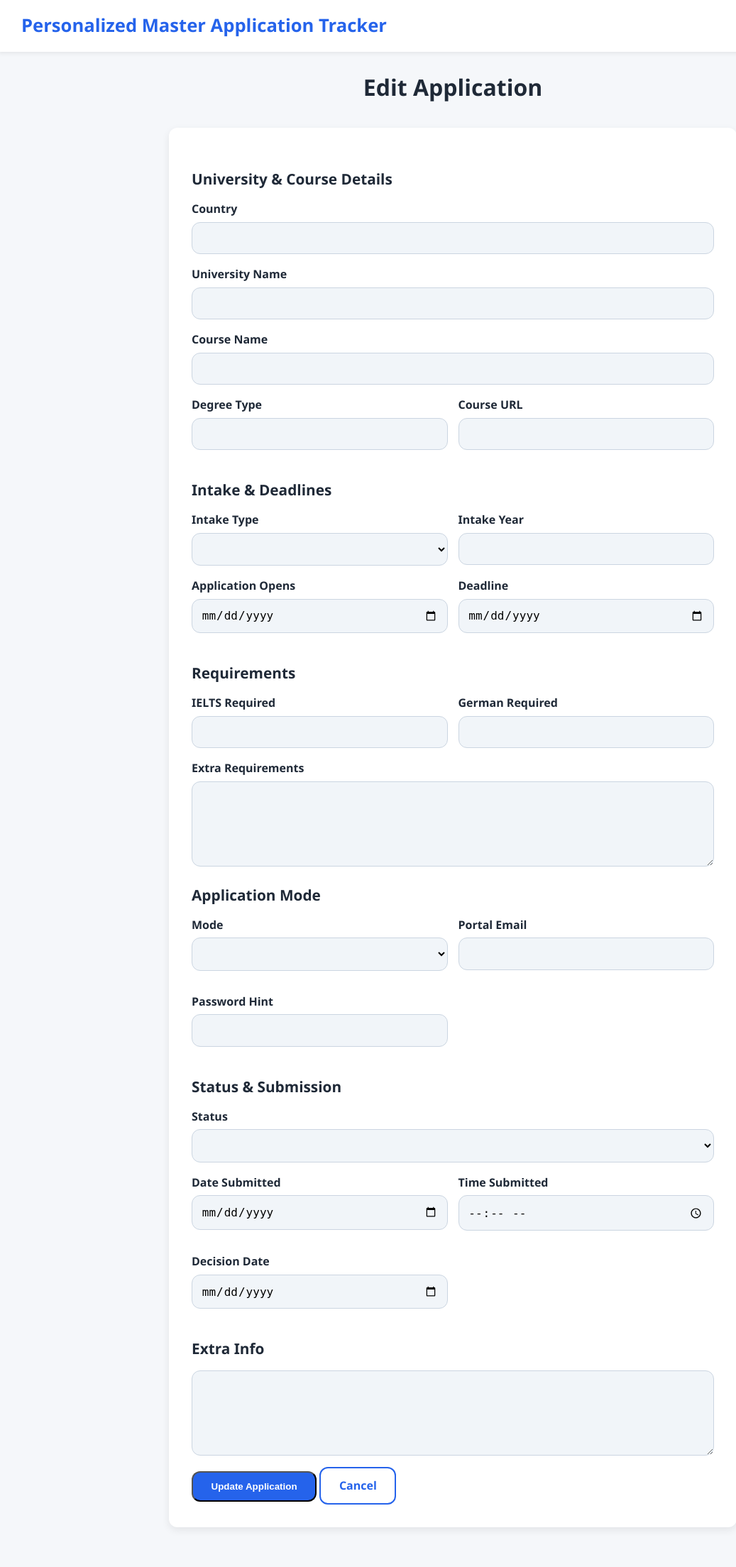
After one commit to YagneshGuduru/personalised_college_applications_tracker, a Flask app: template app/templates/edit_application.html in a window 1280 px wide. The commit adds this page. Shown: the whole page at 71% size, without its empty margins (2-1039 px from the left). Run offline with Flask 3, Linux system fonts and the light colour scheme; the template is opened without the code that fills it, so the values that code supplies are empty.

Commit message:
Created a edit_application page similar to add_application form page.

```diff
--- a/app/templates/application_details.html
+++ b/app/templates/application_details.html
@@ -11,7 +11,7 @@
         <div class="dropdown subnav-item">
             <span class="subnav-link">Application Actions ▾</span>
             <div class="dropdown-panel">
-                <a class="dropdown-link">Edit Application</a>
+                <a href="{{ url_for('edit_application', app_id = app.app_id)}}" class="dropdown-link">Edit Application</a>
                 <a class="dropdown-link danger">Delete Application</a>
             </div>
         </div>
--- /dev/null
+++ b/app/templates/edit_application.html
@@ -0,0 +1,208 @@
+{% extends "base.html" %}
+
+{% block title %}Edit Application{% endblock %}
+
+{% block content %}
+
+<h1 style="text-align:center; margin-bottom:1.5rem;">Edit Application</h1>
+
+<div class="form-container">
+
+    <form method="POST" action="{{ url_for('update_application', app_id=app.app_id) }}">
+
+        <!-- UNIVERSITY & COURSE INFO -->
+        <h2 class="form-section-title">University & Course Details</h2>
+
+        <div class="form-group typeahead">
+            <label>Country</label>
+            <input type="text" id="country_name" name="country_name"
+                   autocomplete="off" required
+                   value="{{ app.country_name }}">
+            <div class="dropdown-list" id="country_dropdown"></div>
+        </div>
+
+        <div class="form-group typeahead">
+            <label>University Name</label>
+            <input type="text" id="university_name" name="university_name"
+                   autocomplete="off" required
+                   value="{{ app.university_name }}">
+            <div class="dropdown-list" id="university_dropdown"></div>
+        </div>
+
+        <div class="form-group">
+            <label>Course Name</label>
+            <input type="text" name="course_name" required value="{{ app.course_name }}">
+        </div>
+
+        <div class="form-row">
+            <div class="form-group">
+                <label>Degree Type</label>
+                <input type="text" name="degree_type" value="{{ app.degree_type }}">
+            </div>
+
+            <div class="form-group">
+                <label>Course URL</label>
+                <input type="text" name="course_url" value="{{ app.course_url }}">
+            </div>
+        </div>
+
+        <!-- INTAKE & DEADLINES -->
+        <h2 class="form-section-title">Intake & Deadlines</h2>
+
+        <div class="form-row">
+            <div class="form-group">
+                <label>Intake Type</label>
+                <select name="intake_type">
+                    <option value=""></option>
+                    <option value="Winter" {% if app.intake_type=='Winter' %}selected{% endif %}>Winter</option>
+                    <option value="Summer" {% if app.intake_type=='Summer' %}selected{% endif %}>Summer</option>
+                </select>
+            </div>
+
+            <div class="form-group">
+                <label>Intake Year</label>
+                <input type="number" name="intake_year"
+                       min="2024" max="2035" value="{{ app.intake_year }}">
+            </div>
+        </div>
+
+        <div class="form-row">
+            <div class="form-group">
+                <label>Application Opens</label>
+                <input type="date" name="application_open_date"
+                       value="{{ app.application_open_date }}">
+            </div>
+
+            <div class="form-group">
+                <label>Deadline</label>
+                <input type="date" name="deadline_date"
+                       value="{{ app.deadline_date }}">
+            </div>
+        </div>
+
+        <!-- REQUIREMENTS -->
+        <h2 class="form-section-title">Requirements</h2>
+
+        <div class="form-row">
+            <div class="form-group">
+                <label>IELTS Required</label>
+                <input type="number" step="0.5" name="ielts_required"
+                       value="{{ app.ielts_required }}">
+            </div>
+
+            <div class="form-group">
+                <label>German Required</label>
+                <input type="text" name="german_required"
+                       value="{{ app.german_required }}">
+            </div>
+        </div>
+
+        <div class="form-group">
+            <label>Extra Requirements</label>
+            <textarea name="extra_requirements">{{ app.extra_requirements }}</textarea>
+        </div>
+
+        <!-- APPLICATION MODE -->
+        <h2 class="form-section-title">Application Mode</h2>
+
+        <div class="form-row">
+
+            <div class="form-group">
+                <label>Mode</label>
+                <select name="application_mode">
+                    <option value=""></option>
+                    <option value="Direct" {% if app.application_mode=='Direct' %}selected{% endif %}>Direct</option>
+                    <option value="UniAssist" {% if app.application_mode=='UniAssist' %}selected{% endif %}>UniAssist</option>
+                    <option value="Other" {% if app.application_mode=='Other' %}selected{% endif %}>Other</option>
+                </select>
+            </div>
+
+            <div class="form-group">
+                <label>Portal Email</label>
+                <input type="email" name="portal_email" value="{{ app.portal_email }}">
+            </div>
+
+            <div class="form-group">
+                <label>Password Hint</label>
+                <input type="text" name="portal_password_hint"
+                       value="{{ app.portal_password_hint }}">
+            </div>
+        </div>
+
+        <!-- STATUS & SUBMISSION INFO -->
+        <h2 class="form-section-title">Status & Submission</h2>
+
+        <div class="form-group">
+            <label>Status</label>
+            <select name="status" id="status" required>
+                <option value=""></option>
+                <option value="shortlisted" {% if app.status=='shortlisted' %}selected{% endif %}>Shortlisted</option>
+                <option value="preparing" {% if app.status=='preparing' %}selected{% endif %}>Preparing</option>
+                <option value="submitted" {% if app.status=='submitted' %}selected{% endif %}>Submitted</option>
+                <option value="admitted" {% if app.status=='admitted' %}selected{% endif %}>Admitted</option>
+                <option value="rejected" {% if app.status=='rejected' %}selected{% endif %}>Rejected</option>
+            </select>
+        </div>
+
+        <div class="form-row">
+            <div class="form-group">
+                <label>Date Submitted</label>
+                <input type="date" name="date_submitted" id="date_submitted"
+                       value="{{ app.date_submitted }}">
+            </div>
+
+            <div class="form-group">
+                <label>Time Submitted</label>
+                <input type="time" name="time_submitted" id="time_submitted"
+                       value="{{ app.time_submitted }}">
+            </div>
+
+            <div class="form-group">
+                <label>Decision Date</label>
+                <input type="date" name="decision_date" id="decision_date"
+                       value="{{ app.decision_date }}">
+            </div>
+        </div>
+
+        <!-- EXTRA INFO -->
+        <h2 class="form-section-title">Extra Info</h2>
+
+        <div class="form-group">
+            <textarea name="extra_info">{{ app.extra_info }}</textarea>
+        </div>
+
+        <button type="submit" class="btn btn-primary">Update Application</button>
+        <a href="{{ url_for('application_details', app_id=app.app_id) }}" class="btn btn-outline">Cancel</a>
+
+    </form>
+
+</div>
+
+<script>
+// SAME TYPEAHEAD LOGIC - REUSED EXACTLY
+setupTypeahead("country_name", "country_dropdown", "/api/country_suggest");
+setupTypeahead("university_name", "university_dropdown", "/api/university_suggest");
+
+// Status logic (same as add form)
+document.getElementById("status").addEventListener("change", function () {
+    const status = this.value;
+
+    const submitEnabled = ["submitted", "admitted", "rejected"].includes(status);
+    const decisionEnabled = ["admitted", "rejected"].includes(status);
+
+    document.getElementById("date_submitted").disabled = !submitEnabled;
+    document.getElementById("time_submitted").disabled = !submitEnabled;
+    document.getElementById("decision_date").disabled = !decisionEnabled;
+
+    if (!submitEnabled) {
+        document.getElementById("date_submitted").value = "";
+        document.getElementById("time_submitted").value = "";
+    }
+
+    if (!decisionEnabled) {
+        document.getElementById("decision_date").value = "";
+    }
+});
+</script>
+
+{% endblock %}
```
